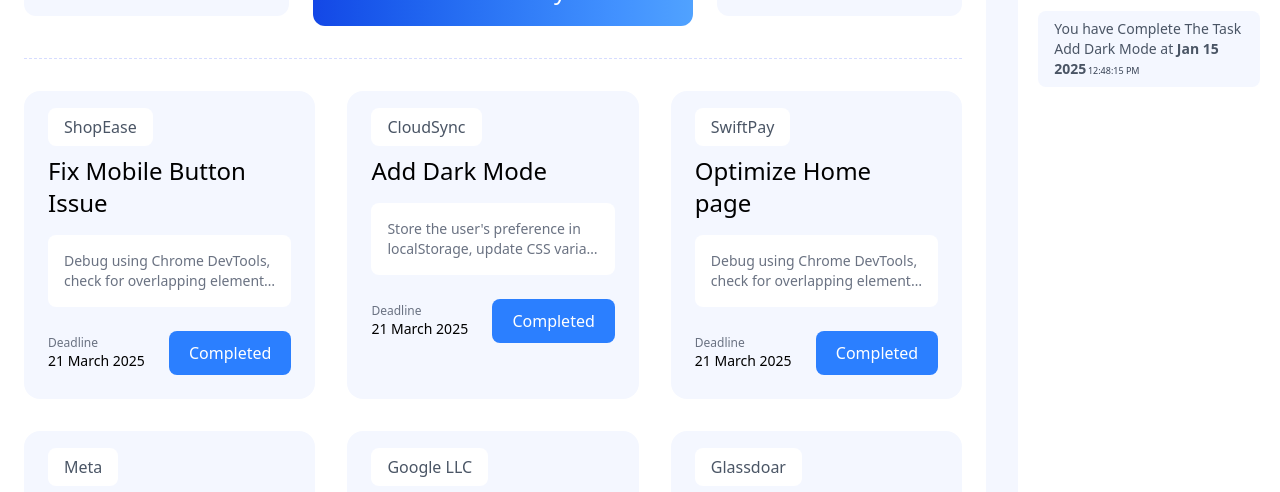
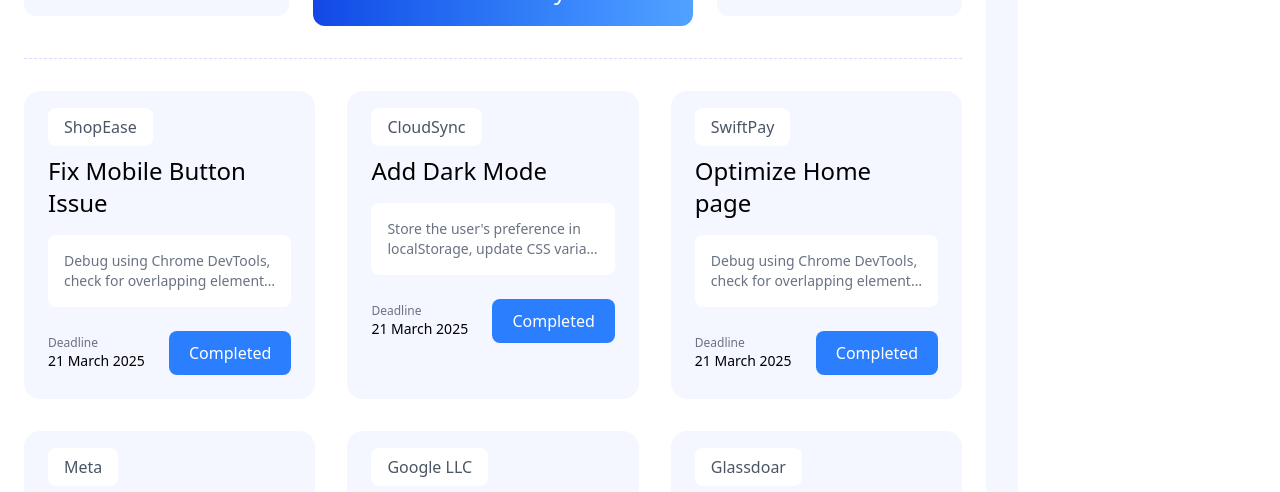
Before and after one commit to asadullahhhhh/Assignment-5, a plain HTML site: page index.html in a window 1280 px wide. Both pictures are taken after a click on the button "Clear History". Shown: the part 282-774 px from the top of the page. Drawn offline with nearby package versions, Linux system fonts and the light colour scheme.

Commit message:
add the clear history button function

```diff
--- a/index.html
+++ b/index.html
@@ -174,11 +174,11 @@
                 <img class="w-[18px]" src="assets/activity.png" alt="">
                 <h2 class="text-lg font-medium">Activity Log</h2>
             </div>
-            <button class="bg-blue-500 text-white px-[20px] py-[10px] rounded-lg text-sm hover:bg-blue-600 hover:scale-105 transition-all cursor-pointer">Clear History</button>
+            <button id="remove" class="bg-blue-500 text-white px-[20px] py-[10px] rounded-lg text-sm hover:bg-blue-600 hover:scale-105 transition-all cursor-pointer">Clear History</button>
         </div>
 
         <div id="activity" class="p-5">
-            <div class="bg-[#f4f7ff] py-2 px-4 rounded-lg text-sm text-gray-600"><span>You have Complete The Task <span>Add Dark Mode at</span></span> <span class="font-semibold">Jan 15 2025</span> <span class="text-[9px] -m-[2px] text-gray-700">12:48:15 PM</span></div>
+            <div class="bg-[#f4f7ff] py-2 px-4 rounded-lg text-sm text-gray-600 mark"><span>You have Complete The Task <span>Add Dark Mode at</span></span> <span class="font-semibold">Jan 15 2025</span> <span class="text-[9px] -m-[2px] text-gray-700">12:48:15 PM</span></div>
         </div>
     </section>
 </main>
--- a/js/script.js
+++ b/js/script.js
@@ -23,3 +23,11 @@ for(let btn of btnNode){
         btn.setAttribute('disabled', true)
     })
 }
+
+// Remove element from the activity log
+document.getElementById('remove').addEventListener('click', function(e){
+    let itemList = document.querySelectorAll('.mark')
+    for(let item of itemList){
+       activityLog.removeChild(item)
+    }
+})
```
